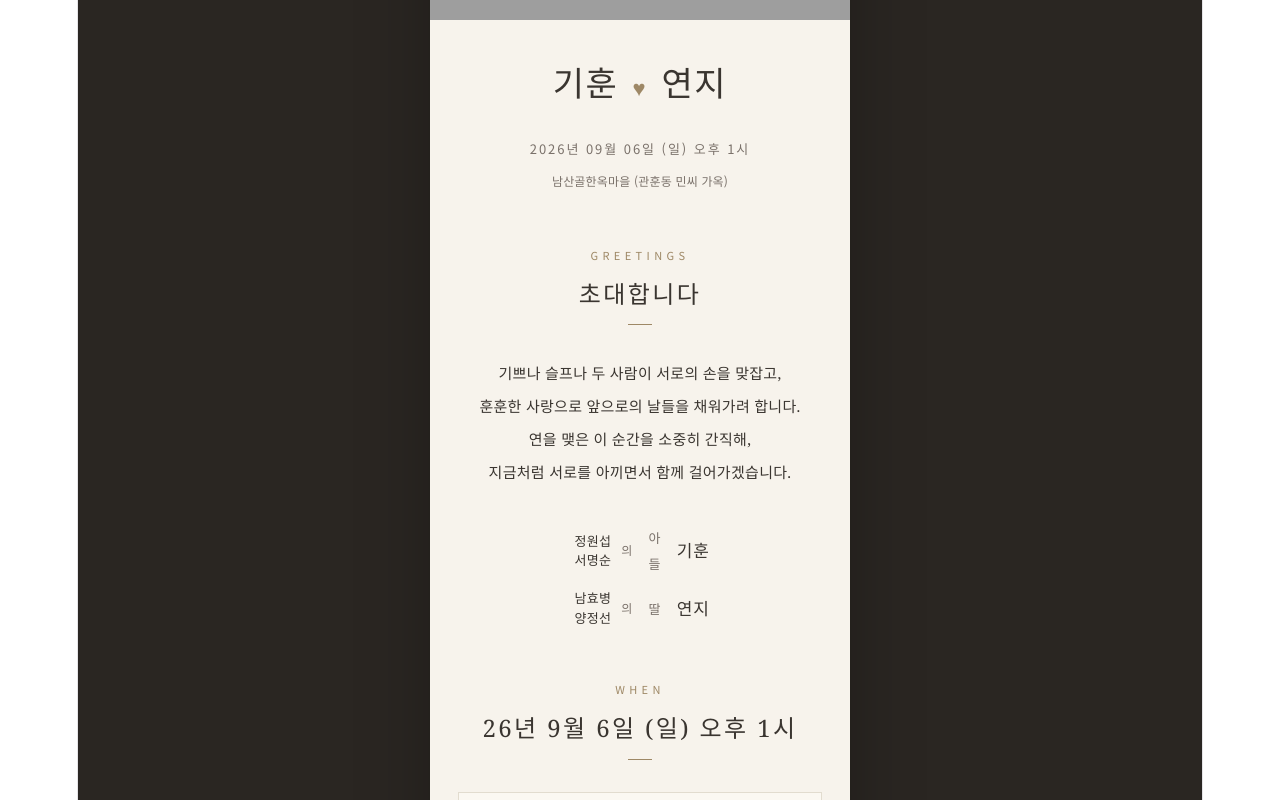
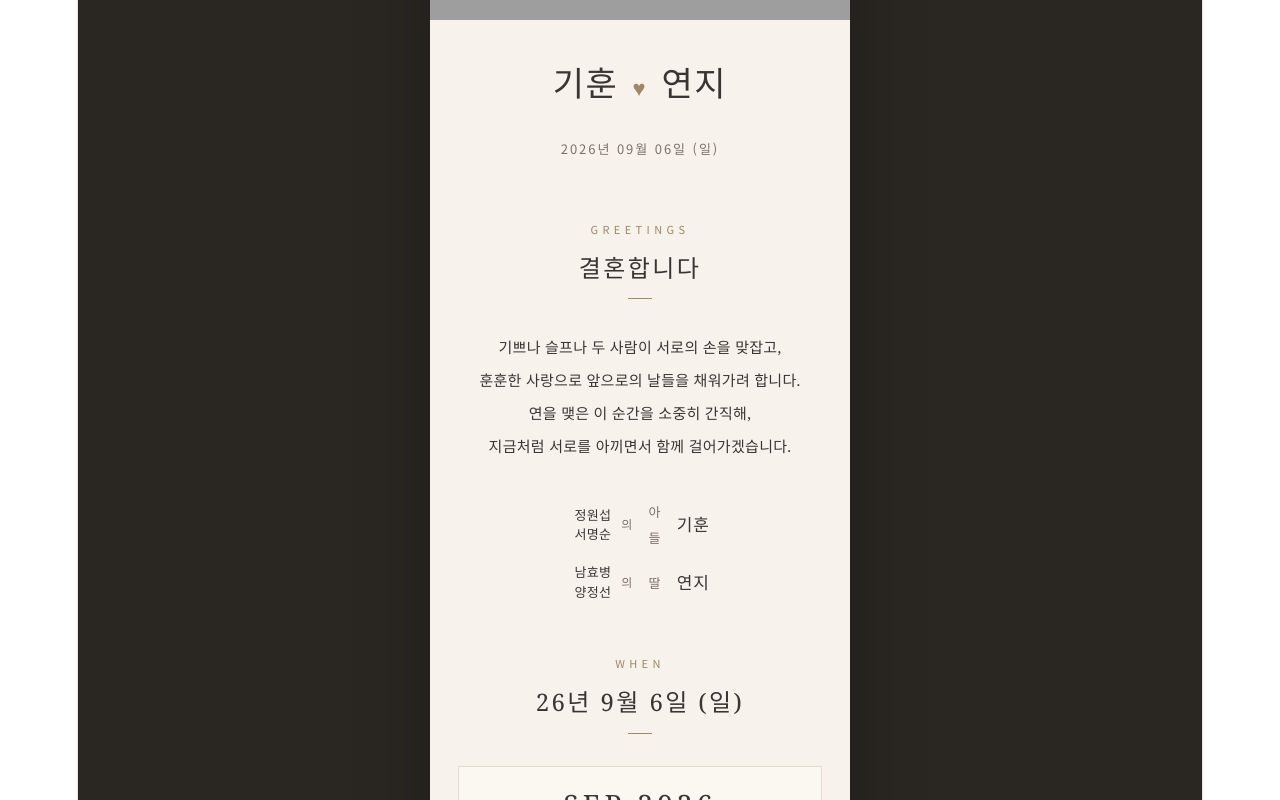
Before and after one commit to jkhhihi/wedding-invitation-no, a React (Vite) app: page / in a window 1280 px wide. Shown: the part 620-1420 px from the top of the page. Built offline with nearby package versions, Linux system fonts and the light colour scheme; grey boxes are pictures that could not be loaded.

Commit message:
update no-venue

```diff
--- a/src/App.jsx
+++ b/src/App.jsx
@@ -38,8 +38,8 @@ const MAP_IMAGE = "/images/map.jpg";
 const data = {
   // 메인 커버
   cover: {
-    dateLine: "2026년 09월 06일 (일) 오후 1시",
-    venueLine: "남산골한옥마을 (관훈동 민씨 가옥)",
+    dateLine: "2026년 09월 06일 (일)",
+    //venueLine: "남산골한옥마을 (관훈동 민씨 가옥)",
     groomFirst: "기훈",
     brideFirst: "연지",
     photo: COVER_PHOTO,
@@ -47,11 +47,11 @@ const data = {
 
   // 결혼식 일시
   weddingDate: "2026-09-06T13:00:00+09:00",
-  weddingDateLabel: "26년 9월 6일 (일) 오후 1시",
+  weddingDateLabel: "26년 9월 6일 (일)",
 
   // 인사말
   greeting: {
-    title: "초대합니다",
+    title: "결혼합니다",
     body: [
       "기쁘나 슬프나 두 사람이 서로의 손을 맞잡고,",
       "훈훈한 사랑으로 앞으로의 날들을 채워가려 합니다.",
@@ -1777,7 +1777,7 @@ export default function WeddingInvitation() {
         {/* <People /> */}
         <CalendarView />
         <Gallery />
-        <Venue />
+
         <Accounts />
 
         <Share />
```
